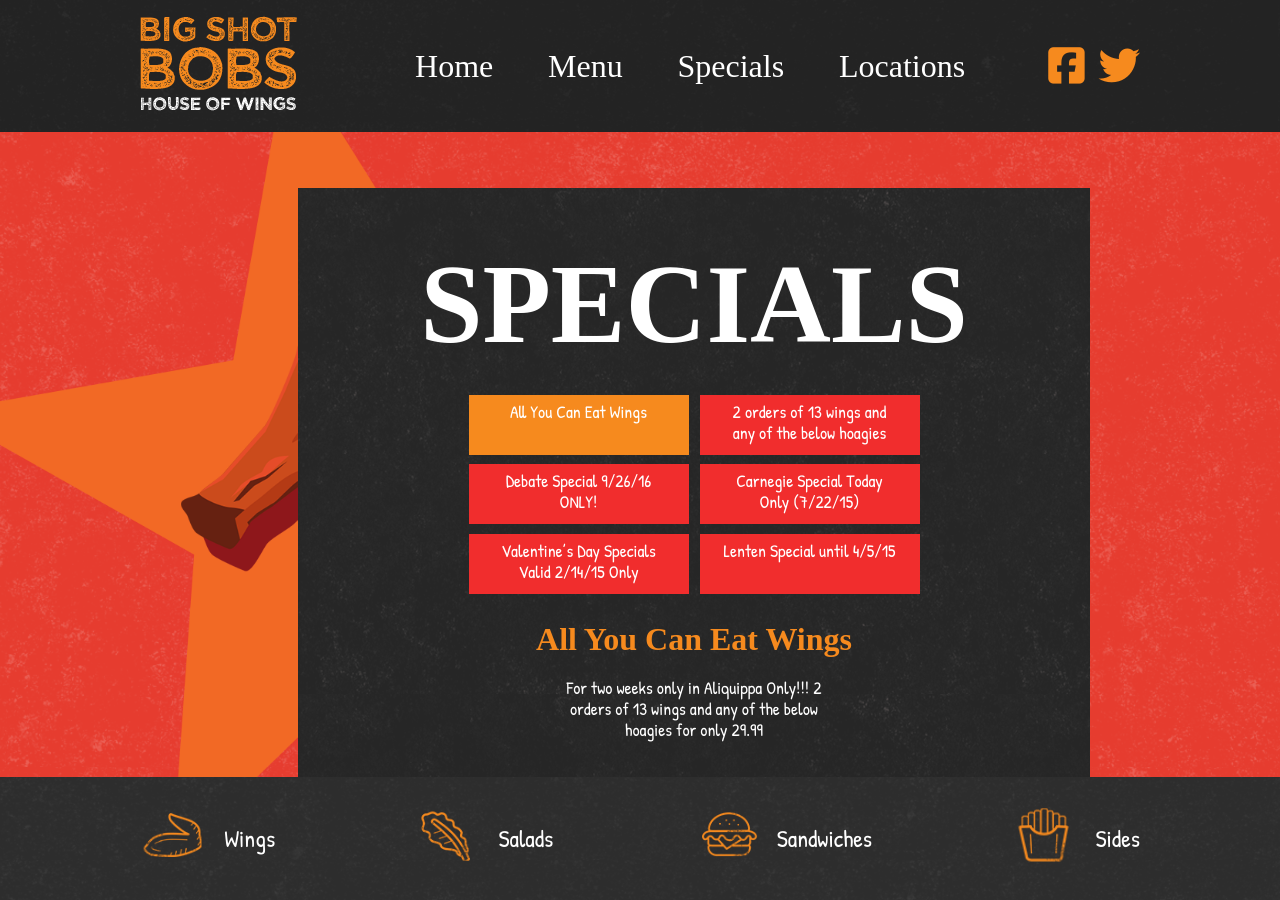
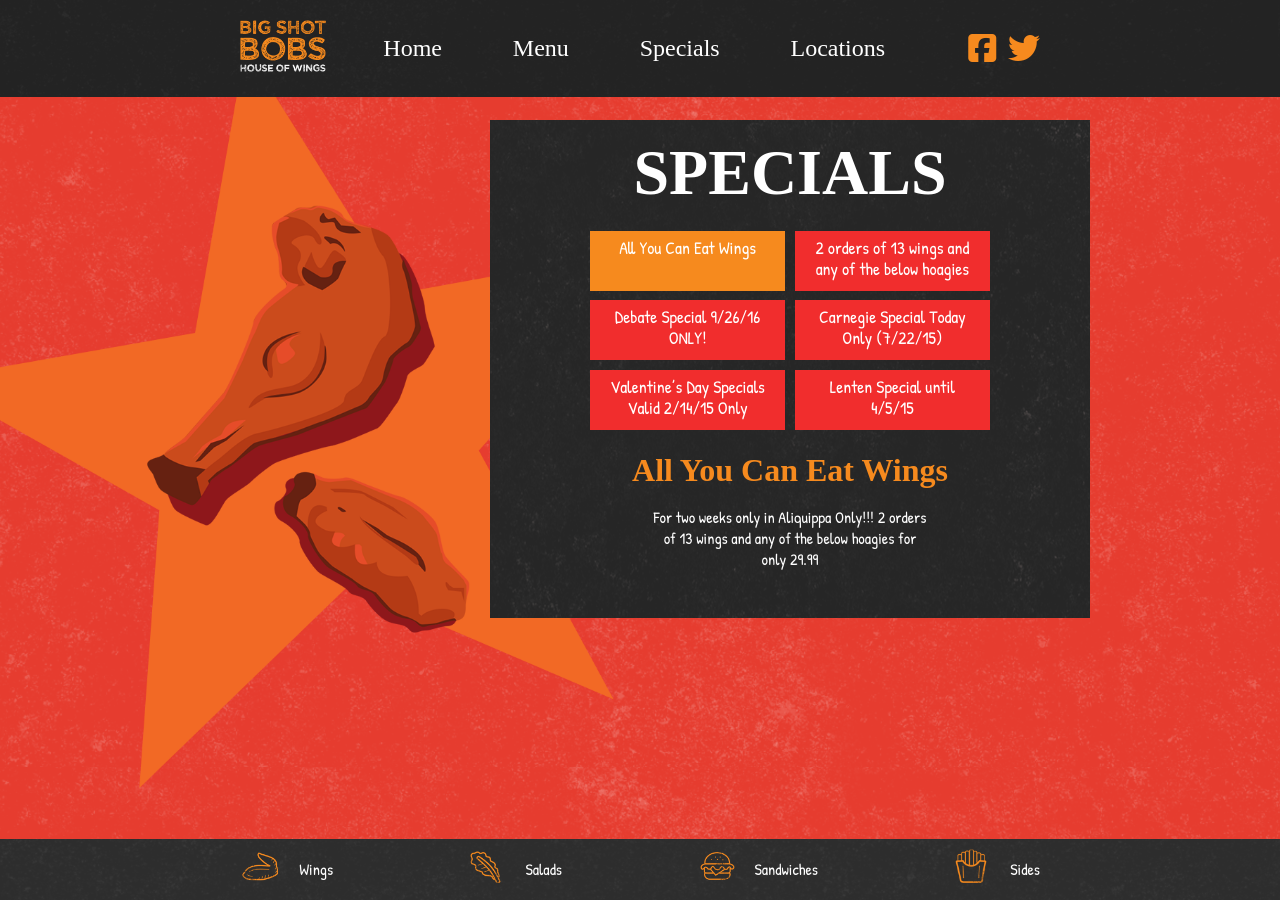
Before and after one commit to pizzapgh/test_bsb, a Jekyll site: the page built from index.html, in a window 1280 px wide. Built offline with Jekyll 4.4.1, drawn with Linux system fonts in a browser that asks for light colours; nearby versions of some CDN libraries; some web fonts are replaced.

Commit message:
add code for specials slide

```diff
--- a/_config.yml
+++ b/_config.yml
@@ -19,7 +19,7 @@ description: > # this means to ignore newlines until "baseurl:"
   Write an awesome description for your new site here. You can edit this
   line in _config.yml. It will appear in your document head meta (for
   Google search results) and in your feed.xml site description.
-baseurl: "/test_bsb" # the subpath of your site, e.g. /blog
+baseurl: "" # the subpath of your site, e.g. /blog
 url: "" # the base hostname & protocol for your site, e.g. http://example.com
 twitter_username: jekyllrb
 github_username:  jekyll
--- a/css/style.scss
+++ b/css/style.scss
@@ -41,7 +41,7 @@ display: flex;
 }
 .logo{
   max-width: 60%;
-  flex: 0.5;
+  flex: 0.4;
 }
 ul.menu-mobile {
     display: flex;
@@ -173,7 +173,7 @@ display: flex;
 /* specials-slide
 -----------------------*/
 .specials-box {
-    margin-top: 7rem;
+    margin-top: 5.5rem;
     text-align: center;
   }
   .specials-box h2{
@@ -203,17 +203,18 @@ display: flex;
 display: flex;
 margin: auto;
 flex-wrap: wrap;
-justify-content: center;
+justify-content: space-between;
+width: 302px;
 }
 .button-area li{
   background: #f12d2d;
-    width: 220px;
-    height: 48px;
+    width: 48.8%;
+    height: 50px;
     margin-bottom: 0.6rem;
     position: relative;
     text-align: center;
     font-family: "Patrick Hand", cursive;
-    font-size: 0.9rem;
+    font-size: 0.8rem;
     cursor: pointer;
 }
 .button-area li:nth-of-type(1){
@@ -247,9 +248,11 @@ justify-content: center;
   /* site-navigation
   -----------------------*/
   .button-area{
-     width: 425px;
+     width: 400px;
    }
-
+  .button-area li{
+    font-size: 0.9rem;
+  }
     /* home-slide
     -----------------------*/
 
@@ -261,11 +264,20 @@ justify-content: center;
  }
 }
 @media (min-width: 768px){
+  .fa-navicon{
+    font-size: 3.4rem;
+  }
   .top-bar{
     padding: 1rem 2rem;
   }
   .toggle-navigation-drop{
-      top: 125px;
+      top: 98px;
+    }
+    ul.menu-mobile{
+      flex: 0.6;
+    }
+    .logo{
+      flex: 0.3;
     }
   ul.menu-mobile li{
     font-size: 2.5rem;
@@ -328,10 +340,11 @@ justify-content: center;
     flex-direction: column;
         background: url("{{ site.baseurl }}/assets/box-bg.png");
         width: 600px;
-        padding: 2rem;
+        padding: 2rem 0;
+        margin-top: 4.5rem;
     }
     .specials-box h2{
-      font-size: 3.5rem;
+      font-size: 4rem;
       margin-top: 0.6rem;
       margin-bottom: 3rem;
     }
@@ -345,8 +358,9 @@ justify-content: center;
       font-size: 1rem;
     }
     .button-area{
-      width: 451px;
+      width: 400px;
       justify-content: space-between;
+      margin-bottom: 0.7rem;
     }
     .button-area li{
       margin-bottom: 0.6rem;
@@ -361,13 +375,13 @@ justify-content: center;
     margin: auto;
     }
   .logo{
-    flex: 0.3;
+    flex: 0.2;
   }
   .top-bar{
     padding: 1rem 2rem;
   }
   ul.menu-mobile{
-    flex: 0.6;
+    flex: 0.7;
   }
   ul.menu-mobile li{
     font-size: 1.5rem;
@@ -397,7 +411,7 @@ justify-content: center;
   /* site-navigation
   -----------------------*/
   .bottom-bar{
-    padding:1.5rem 2rem;
+    padding: 0.4rem 2rem;
   }
   /* bottom-bar
   -----------------------*/
@@ -450,79 +464,26 @@ justify-content: center;
     .star{
       display: block;
       position: absolute;
-    left: -245px;
+    left: -258px;
     top: 0;
     }
     .star img{
-      width: 800px;
+      width: 730px;
     }
 }
 @media (min-width: 1200px){
-.container{
-  width: 1000px;
-  }
-  ul.menu-mobile li{
-    font-size: 2rem;
-  }
-  .social-desktop .fa-facebook-square, .social-desktop .fa-twitter {
-    font-size: 2.6rem;
-}
-.logo-box img{
-  width: 725px;
-  margin-top: 0;
-}
 .fa-chevron-down{
   font-size: 3.7rem;
 }
 
   /* site-navigation
   -----------------------*/
-  .menu-navigation img {
-      width: 65px;
-  }
-  .menu-navigation span {
-      font-size: 1.5rem;
-  }
+
   /* bottom-bar
   -----------------------*/
-/* bottom-bar
------------------------*/
-.specials-box{
-  padding: 6rem 6rem 2rem 6rem;
-  top: 28px;
+
 }
-.specials-box p{
-  font-size: 1.1rem;
-}
-.button-area{
-  margin-bottom: 1rem;
-}
-.specials-box h2{
-  font-size: 7rem;
-  margin-bottom: 5rem;
-}
-}
-
-@media (min-width:1400px){
-  .container{
-    width: 1200px;
-  }
-  .menu-mobile li{
-    font-size: 2.2rem;
-  }
-  .specials-box{
-    top: 48px;
-    right: -230px;
-  }
-  .star{
-    left: -506px;
-  }
-.star img{
-  width: 985px;
-  }
-}
-
-@media (min-width:768px) and (max-height: 768px){
+@media (min-width:1024px) and (max-height: 768px){
 .logo-box img{
   margin-top: 4rem;
   width: 385px;
@@ -537,23 +498,70 @@ justify-content: center;
     height: 110vh;
   }
   .star{
-    left: -390px;
+    left: -240px;
   }
   .star img{
-    width: 750px;
+    width: 660px;
   }
   .specials-box{
-    padding: 2rem 6rem 2rem 6rem;
+    right: -30px;
+    padding: 2rem 0 1rem;
   }
   .specials-box h2{
     font-size: 4rem;
     margin-bottom: 3rem;
   }
   .specials-box h3{
-    font-size: 2rem;
+    font-size: 1.3rem;
+  }
+  .specials-box p{
+  margin-top: 0.4rem;
   }
   .button-area li{
     font-size: 1rem;
     height: 50px;
   }
 }
+
+@media (min-width:1400px){
+  .menu-navigation img {
+      width: 65px;
+  }
+  .menu-navigation span {
+      font-size: 1.5rem;
+  }
+  .logo{
+    flex: 0.2;
+  }
+  ul.menu-mobile li{
+    font-size: 2rem;
+  }
+  .social-desktop .fa-facebook-square, .social-desktop .fa-twitter {
+    font-size: 2.6rem;
+}
+.logo-box img{
+  width: 700px;
+  margin-top: 0;
+}
+  .container{
+    width: 1200px;
+  }
+  .menu-mobile li{
+    font-size: 2.2rem;
+  }
+  .specials-box{
+    top: 48px;
+    right: -220px;
+    padding: 4.5rem 4rem 2rem 4rem;
+  }
+  .specials-box h2{
+  font-size: 7rem;
+  margin-bottom: 4.7rem;
+}
+  .star{
+    left: -466px;
+  }
+.star img{
+  width: 925px;
+  }
+}
```
